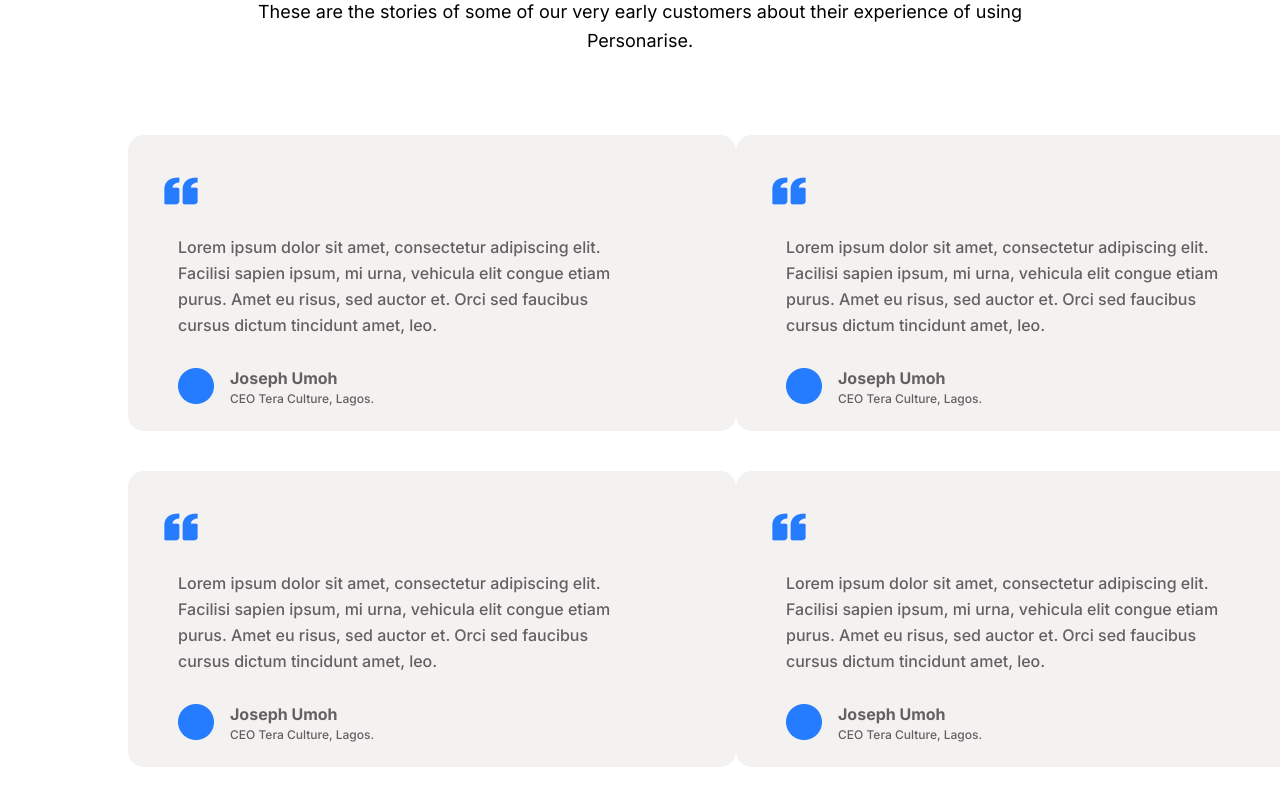
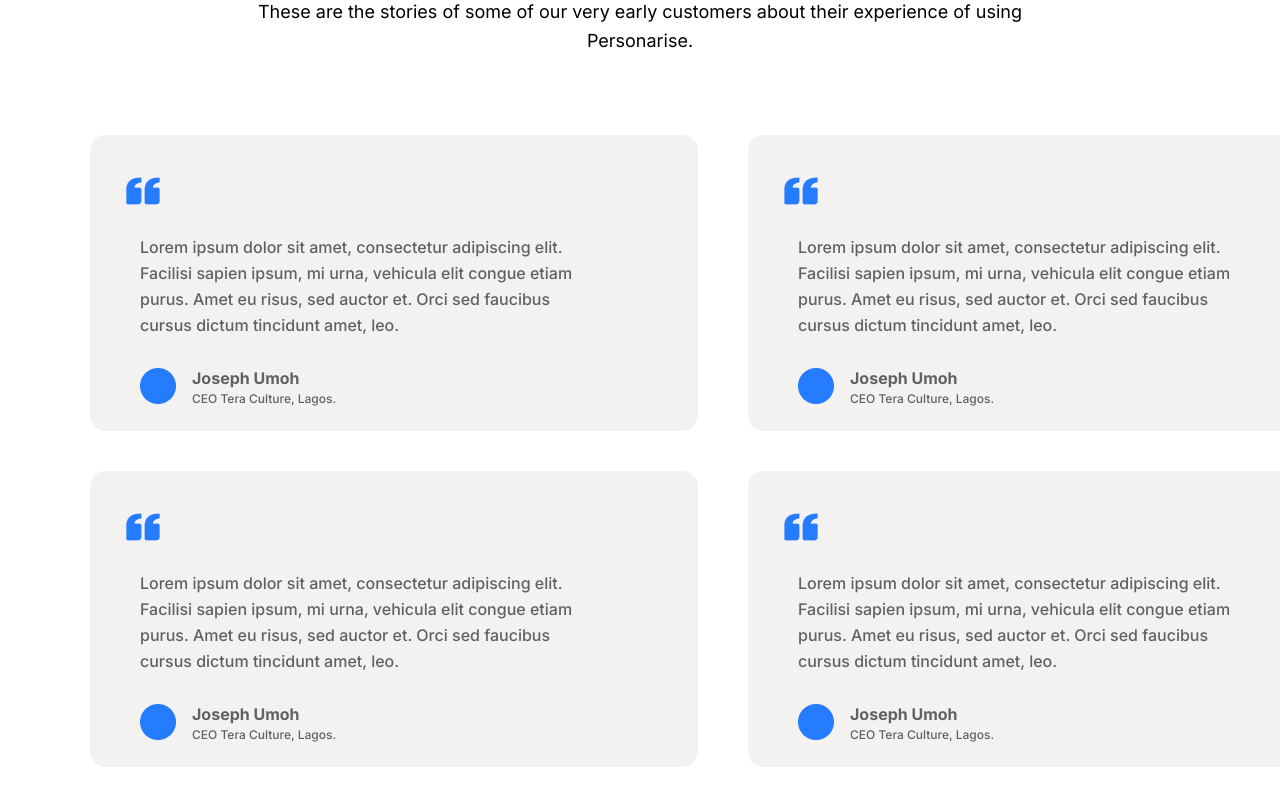
Before and after one commit to Femi-Benjamin/project-yiee, a React (Vite) app: page / in a window 1280 px wide. Shown: the part 5100-5900 px from the top of the page. Built offline with nearby package versions, Linux system fonts and the light colour scheme.

Commit message:
modified

```diff
--- a/src/Components/Main.jsx
+++ b/src/Components/Main.jsx
@@ -141,8 +141,8 @@ const Main = () => {
             <div>
                 <h1 className='font-inter font-bold text-[64px] leading-[78px] text-center text-[#000000de] mb-[40px]'>Testimonials</h1>
                 <p className='font-inter font-normal text-[18px] leading-[29px] text-center text-[#000000] mb-[80px]'>These are the stories of some of our very early customers about their experience of using <br /> Personarise.</p>
-                <div className='md:px-[128px]'>
-                    <div className='flex justify-between'>
+                <div className='md:px-[90px]'>
+                    <div className='flex justify-between gap-[50px]'>
 
                         {/* /// CARD 1 */}
                         <div className='mb-[169px]'>
```
